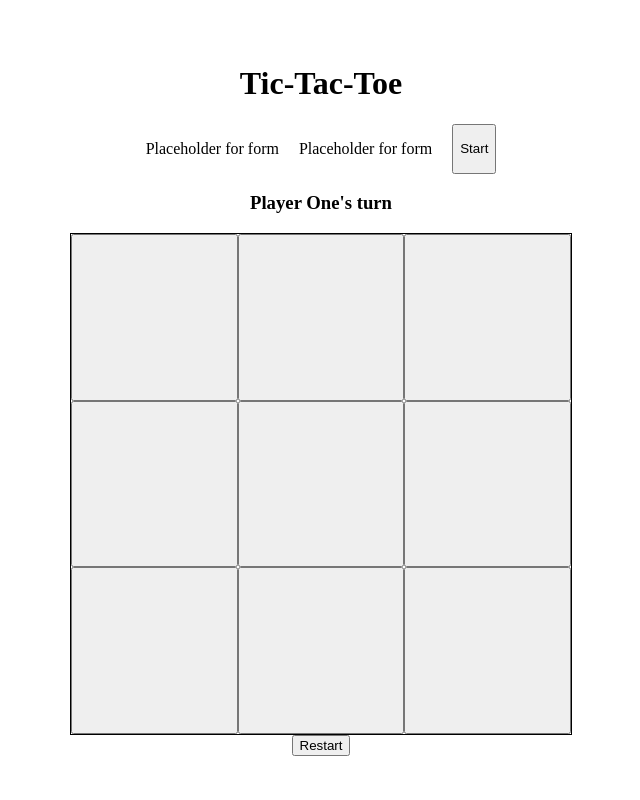
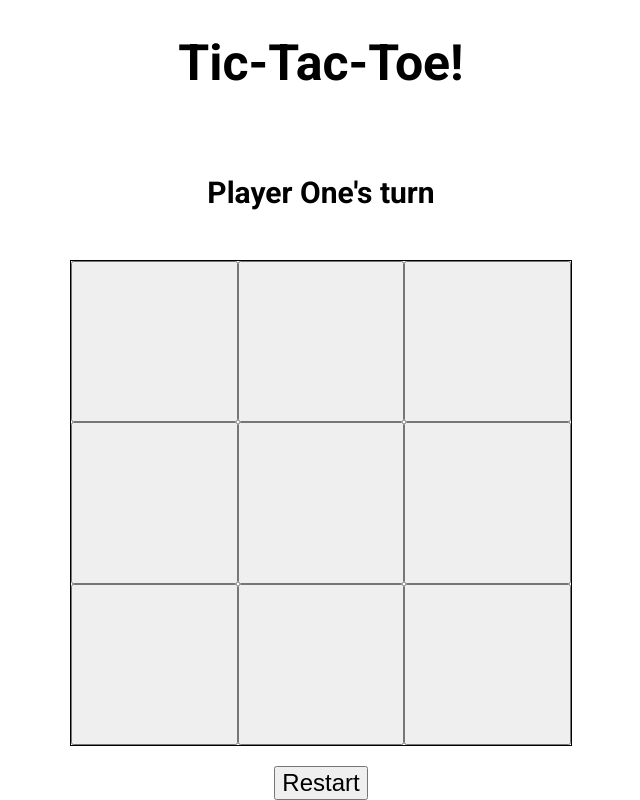
Before and after one commit to IvanLowLLH/odin-tic-tac-toe, a plain HTML site: page index.html in a window 1280 px wide. Shown: the whole page, without its empty margins (319-959 px from the left). Drawn offline with Linux system fonts and the light colour scheme.

Commit message:
Adjust appearance

```diff
--- a/index.html
+++ b/index.html
@@ -5,16 +5,15 @@
     <meta name="viewport" content="width=device-width, initial-scale=1.0">
     <title>Tic-Tac-Toe</title>
     <link rel="stylesheet" href="style.css">
+    <link rel="preconnect" href="https://fonts.googleapis.com">
+    <link rel="preconnect" href="https://fonts.gstatic.com" crossorigin>
+    <link href="https://fonts.googleapis.com/css2?family=Roboto:ital,wght@0,100..900;1,100..900&display=swap"
+        rel="stylesheet">
 </head>
 <body>
     <script src="script.js" defer></script>
     <div class="title">
-        <h1>Tic-Tac-Toe</h1>
-    </div>
-    <div class="player-names">
-        <p>Placeholder for form</p>
-        <p>Placeholder for form</p>
-        <button id="start-btn" value="start">Start</button>
+        <h1>Tic-Tac-Toe!</h1>
     </div>
     <div class="turn-container">
         <h3 class="turn-display">Placeholder for turn display</p>
--- a/style.css
+++ b/style.css
@@ -6,6 +6,16 @@ html {
     flex-direction: column;
     align-items: center;
     justify-content: center;
+    gap: 20px;
+    font-family: "Roboto";
+}
+
+.title > h1 {
+    font-size: 50px;
+}
+
+.turn-display {
+    font-size: 30px;
 }
 
 .player-names {
@@ -24,4 +34,13 @@ html {
 
 .cell {
     font-size: 32px;
+    filter: brightness(1);
 }
+
+.cell:hover {
+    filter: brightness(0.8);
+}
+
+#restart-btn {
+    font-size: 24px;
+}
```
